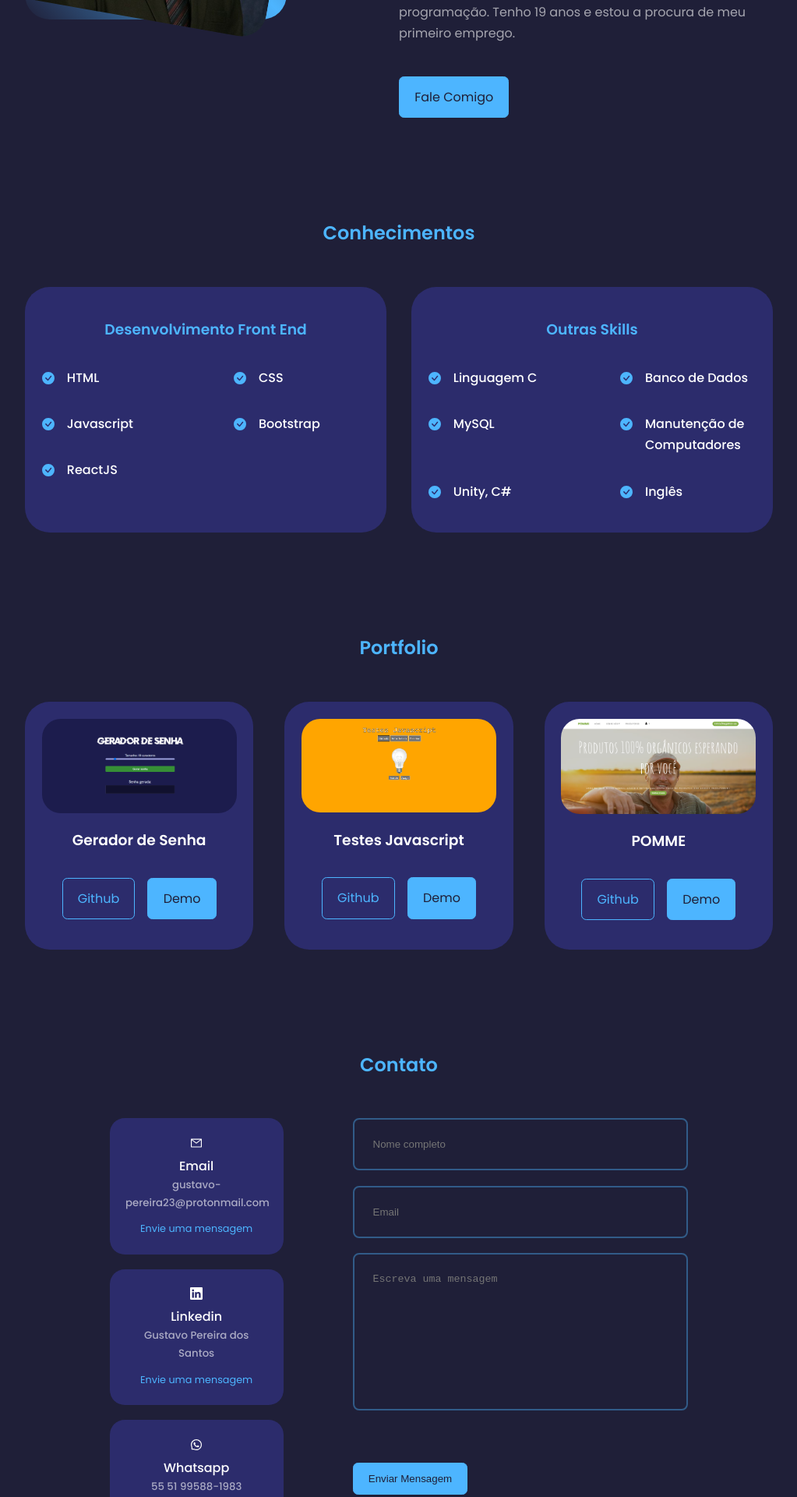
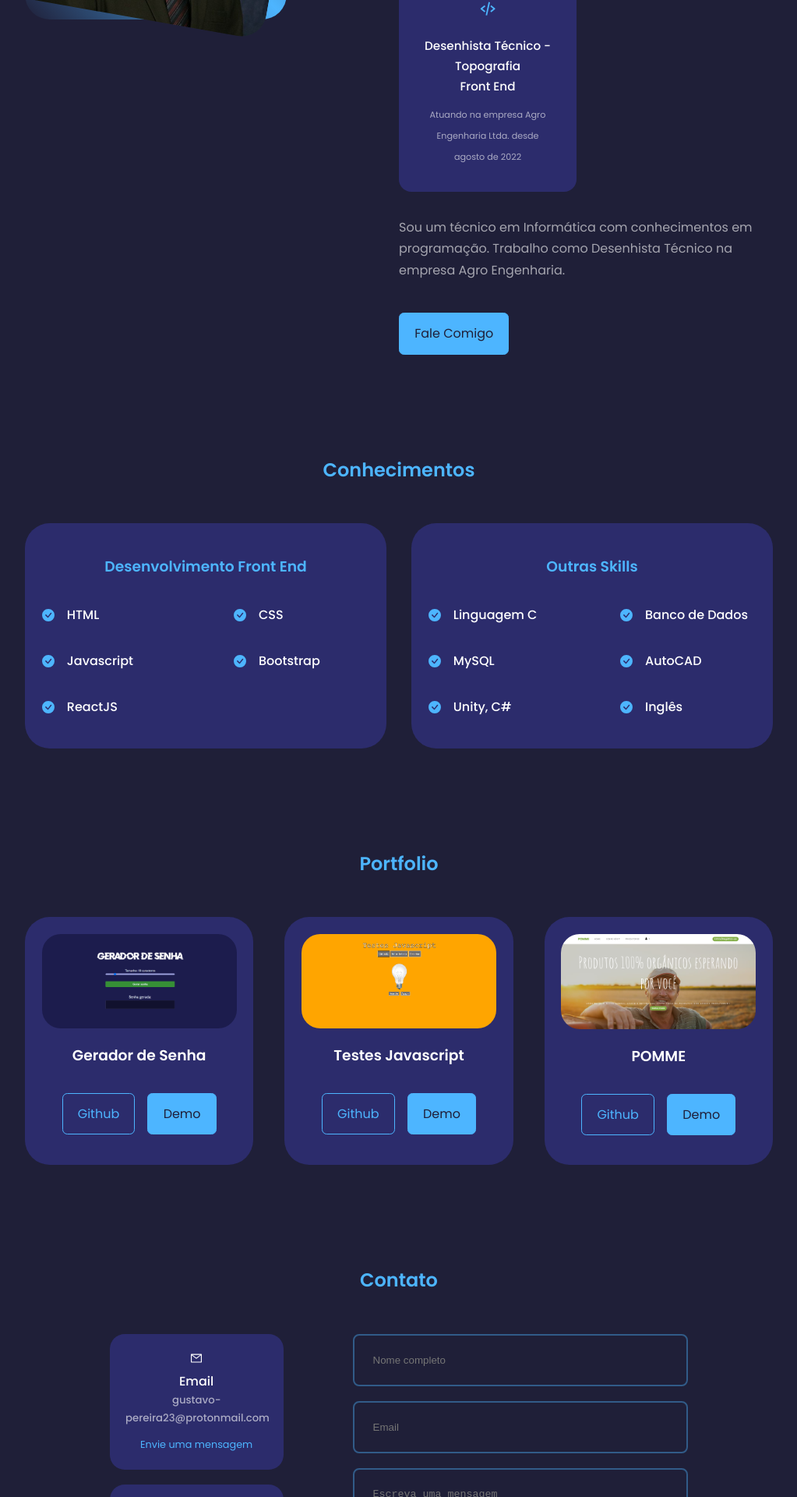
Before and after one commit to GPS33/portifolio, a React (Create React App) app: page / in a window 1280 px wide. Shown: the part 1400-3320 px from the top of the page at 78% size, without its empty margins (128-1151 px from the left). Built offline with nearby package versions, Linux system fonts and the light colour scheme.

Commit message:
Update2023

```diff
--- a/src/components/conhecimentos/Conhecimentos.jsx
+++ b/src/components/conhecimentos/Conhecimentos.jsx
@@ -58,7 +58,7 @@ const Conhecimentos = () => {
 
               <article className='conhecimentos__detalhes'>
                 <BsFillCheckCircleFill className='conhecimentos__detalhes-icones'/>
-                <h4>Manutenção de<br></br> Computadores</h4>
+                <h4>AutoCAD</h4>
               </article>
 
               <article className='conhecimentos__detalhes'>
--- a/src/components/contato/Contato.jsx
+++ b/src/components/contato/Contato.jsx
@@ -42,8 +42,8 @@ const Contato = () => {
           <article className='contato__opcao'>
             <AiOutlineWhatsApp className='.contato__opcao-icon'/>
             <h4>Whatsapp</h4>
-            <h5>55 51 99588-1983</h5>
-            <a href="https://api.whatsapp.com/send?phone=5551995881983" target="_blank">Envie uma mensagem</a>
+            <h5>55 51 99570-1694</h5>
+            <a href="https://api.whatsapp.com/send?phone=5551995701694" target="_blank">Envie uma mensagem</a>
           </article>
         </div>
         <form ref={form} onSubmit={sendEmail}>
--- a/src/components/sobre/Sobre.jsx
+++ b/src/components/sobre/Sobre.jsx
@@ -30,12 +30,17 @@ const Sobre = () => {
               <h5>Programador <br></br>Front End</h5>
               <small>Conhecimentos em Html/Css, Javascript e ReactJS</small>
             </article>
+            <article className='sobre__card'>
+              <BiCodeAlt className="sobre__icone"/>
+              <h5>Desenhista Técnico - Topografia<br></br>Front End</h5>
+              <small>Atuando na empresa Agro Engenharia Ltda. desde agosto de 2022</small>
+            </article>
 
 
           </div>
 
           <p>
-          Sou um técnico em Informática com conhecimentos em programação. Tenho 19 anos e estou a procura de meu primeiro emprego.
+          Sou um técnico em Informática com conhecimentos em programação. Trabalho como Desenhista Técnico na empresa Agro Engenharia.
           </p>
           <div className='buton'>
             <a href="#contato" className='btn btn-primary'>Fale Comigo</a>
```
